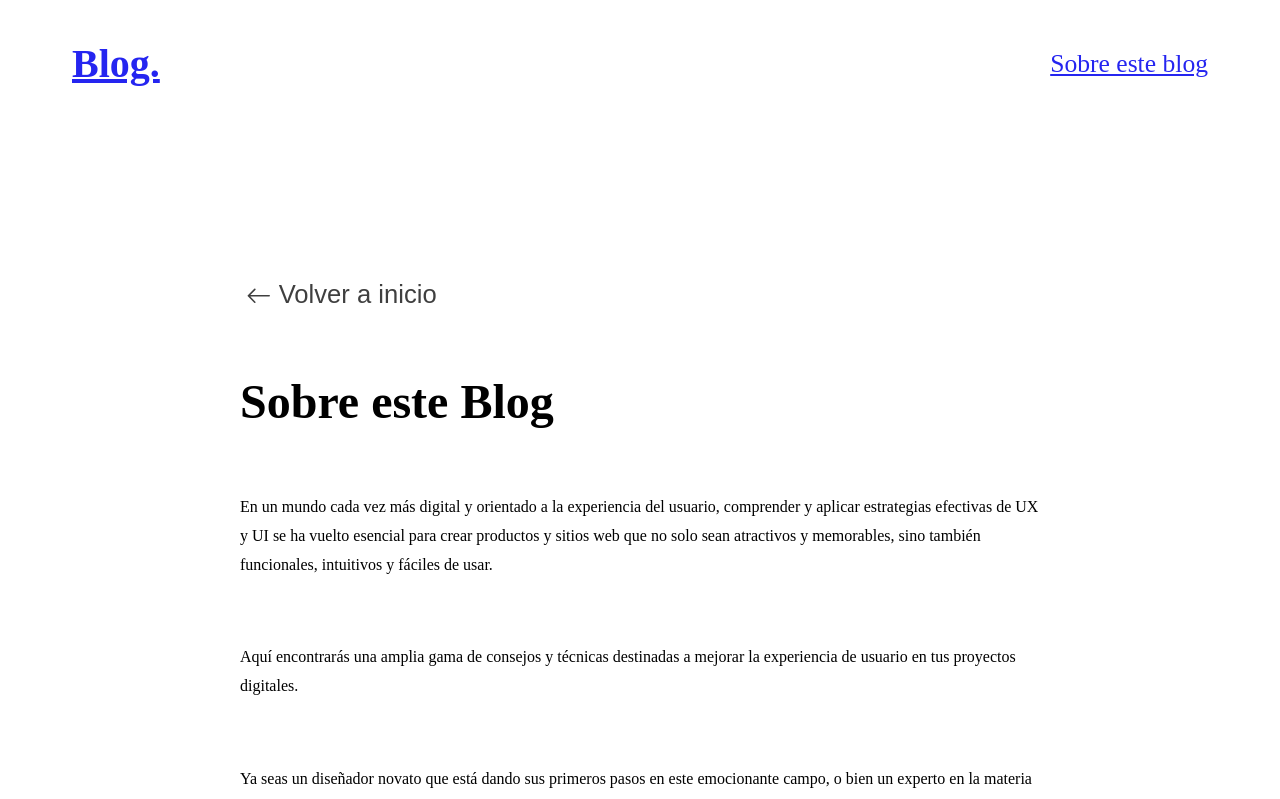
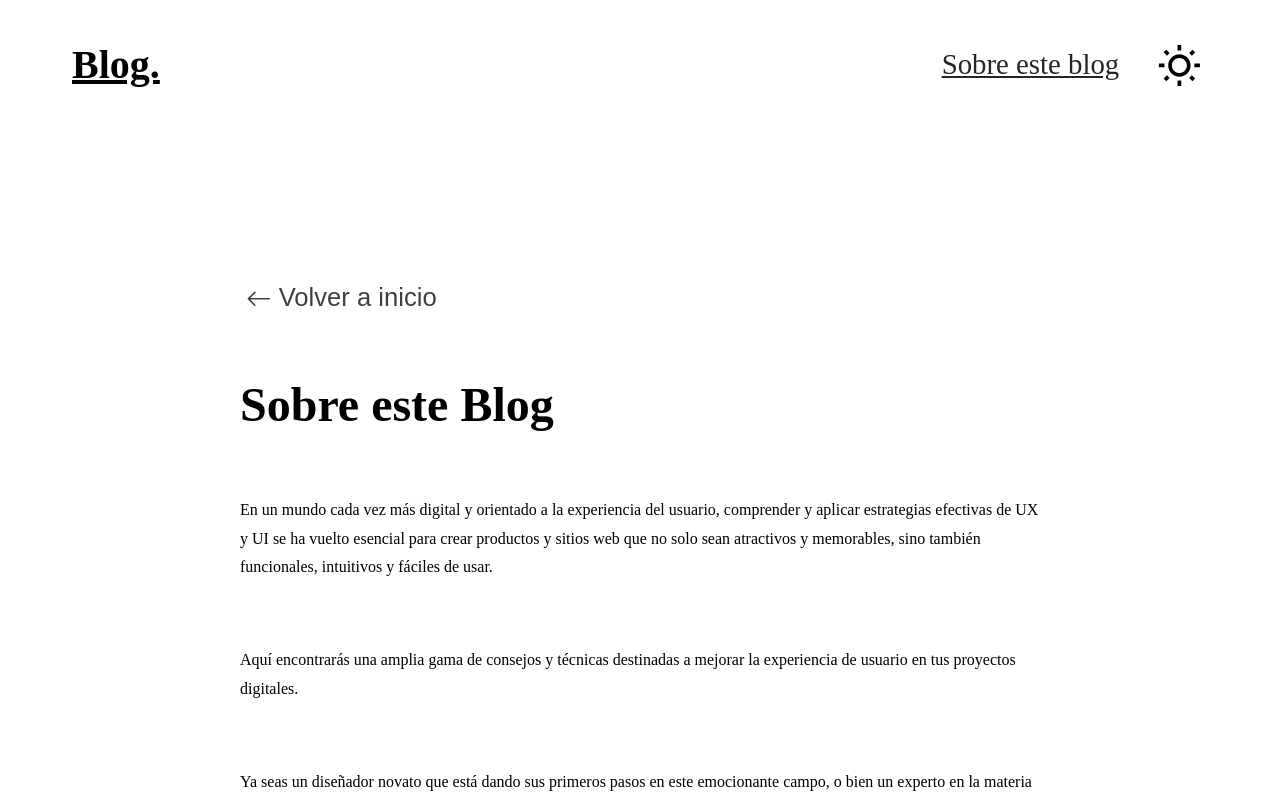
Before and after one commit to LucianoTreachi/Blog-UX-UI, a React (Vite) app: page /sobre-este-blog in a window 1280 px wide. Shown: the top 799 px of the page. Built offline with nearby package versions, Linux system fonts and the light colour scheme; the HTML template or start-up script is replaced by a standard one.

Commit message:
Implementar cambio de Tema (modo-claro, modo-oscuro)

```diff
--- a/src/components/articleDetail/ArticleDetail.module.css
+++ b/src/components/articleDetail/ArticleDetail.module.css
@@ -13,6 +13,7 @@
 .title {
   margin-top: 3rem;
   font-size: 3rem;
+  font-weight: 600;
   line-height: 1.3em;
 }
 
--- a/src/components/articleList/ArticleList.module.css
+++ b/src/components/articleList/ArticleList.module.css
@@ -53,6 +53,7 @@
 
 .cardTitle {
   font-size: 2.4rem;
+  font-weight: 600;
   line-height: 1.3em;
   opacity: .9;
 }
@@ -68,7 +69,7 @@
 
 .cardButton {
   margin-top: 1rem;
-  font-size: 1.6rem;
+  font-size: 1.8rem;
   font-weight: 500;
   color: var(--accent-color);
   border-bottom: 1px solid var(--accent-color);
--- a/src/components/footer/Footer.module.css
+++ b/src/components/footer/Footer.module.css
@@ -1,6 +1,8 @@
 .footer {
   padding: 6rem 4rem;
   background-color: var(--accent-color);
+  background-color: #23272f;
+  background-color: var(--footer);
 }
 
 .container {
@@ -12,7 +14,7 @@
   font-size: 1.8rem;
   font-weight: 400;
   opacity: .9;
-  color: var(--white);
+  color: var(--black);
   text-align: center;
 }
 
--- a/src/components/header/Header.jsx
+++ b/src/components/header/Header.jsx
@@ -1,6 +1,7 @@
 import { AiOutlineMenu, AiOutlineClose } from "react-icons/ai";
 import { Link } from "react-router-dom";
 import { useState } from "react";
+import ThemeButton from "../themeButton/ThemeButton";
 import styles from "./Header.module.css";
 
 export default function Header() {
@@ -18,6 +19,7 @@ export default function Header() {
           <Link className={styles.logo} to="/">
             Blog.
           </Link>
+
           {/* Navigation */}
           <div className={`${styles.menu} ${isOpen && styles.open}`}>
             <AiOutlineClose
@@ -32,6 +34,10 @@ export default function Header() {
               Sobre este blog
             </Link>
           </div>
+
+          {/* Theme */}
+          <ThemeButton />
+
           {/* Hamburguer Menu */}
           <AiOutlineMenu className={styles.openMenuIcon} onClick={toggleMenu} />
         </nav>
--- a/src/components/header/Header.module.css
+++ b/src/components/header/Header.module.css
@@ -12,7 +12,7 @@
 .logo {
   font-size: 2.5rem;
   font-weight: 600;
-  opacity: .85;
+  color: var(--black);
   margin-right: auto;
 }
 
@@ -23,8 +23,9 @@
 }
 
 .menuLink {
-  font-size: 1.6rem;
+  font-size: 1.8rem;
   font-weight: 500;
+  color: var(--black);
   opacity: .85;
   transition: var(--transition);
 }
@@ -62,7 +63,7 @@
     width: 100%;
     height: 100vh;
     overflow-y: auto;
-    background-color: rgba(18, 18, 18, .95);
+    background-color: var(--background-navbar);
     backdrop-filter: blur(10px);
     z-index: 3;
     display: flex;
@@ -84,12 +85,8 @@
     top: 2rem;
     right: 2rem;
     font-size: 3rem;
-    color: var(--white);
+    color: var(--black);
     cursor: pointer;
     z-index: 4;
   }
-
-  .menuLink {
-    color: var(--white);
-  }
 }
--- a/src/components/scrollToTop/ScrollToTop.jsx
+++ b/src/components/scrollToTop/ScrollToTop.jsx
@@ -1,4 +1,4 @@
-import { FiArrowUp } from "react-icons/fi";
+import { FaArrowUp } from "react-icons/fa6";
 import { useEffect, useState } from "react";
 import styles from "./ScrollToTop.module.css";
 
@@ -31,7 +31,7 @@ const ScrollToTop = () => {
     <>
       {isVisible && (
         <button onClick={scrollToTop} className={styles.button}>
-          <FiArrowUp />
+          <FaArrowUp />
         </button>
       )}
     </>
--- a/src/components/scrollToTop/ScrollToTop.module.css
+++ b/src/components/scrollToTop/ScrollToTop.module.css
@@ -2,9 +2,10 @@
   position: fixed;
   right: 2rem;
   bottom: 3rem;
-  width: 4.5rem;
-  height: 4.5rem;
+  width: 5.2rem;
+  height: 5.2rem;
   background-color: var(--black);
+  background-color: var(--accent-color);
   color: var(--white);
   border: none;
   border-radius: 50%;
@@ -15,9 +16,4 @@
   display: flex;
   justify-content: center;
   align-items: center;
-  transition: background-color 0.3s, transform 0.3s;
 }
-
-.button:hover {
-  background-color: #0056b3;
-}
--- /dev/null
+++ b/src/components/themeButton/ThemeButton.jsx
@@ -0,0 +1,40 @@
+import { useEffect, useRef, useState } from "react";
+import { MdOutlineWbSunny } from "react-icons/md";
+import { FiMoon } from "react-icons/fi";
+import styles from "./ThemeButton.module.css";
+
+export default function ThemeButton() {
+  const [isDarkTheme, setIsDarkTheme] = useState(() => {
+    const storedTheme = localStorage.getItem("theme");
+    return storedTheme === "dark";
+  });
+  const htmlElementRef = useRef(document.querySelector("html"));
+
+  useEffect(() => {
+    if (isDarkTheme) {
+      htmlElementRef.current.classList.add("dark-theme");
+    } else {
+      htmlElementRef.current.classList.remove("dark-theme");
+    }
+  }, [isDarkTheme]);
+
+  const toggleTheme = () => {
+    const newTheme = !isDarkTheme;
+    setIsDarkTheme(newTheme);
+    localStorage.setItem("theme", newTheme ? "dark" : "light");
+  };
+
+  return (
+    <button
+      className={styles.themeButton}
+      onClick={toggleTheme}
+      aria-label="Cambiar el tema"
+    >
+      {isDarkTheme ? (
+        <FiMoon className={styles.moonIcon} />
+      ) : (
+        <MdOutlineWbSunny className={styles.sunIcon} />
+      )}
+    </button>
+  );
+}
--- /dev/null
+++ b/src/components/themeButton/ThemeButton.module.css
@@ -0,0 +1,13 @@
+.themeButton {
+  border: 0;
+  background: none;
+  margin-left: 2rem;
+  cursor: pointer;
+  transform: translateY(3px);
+}
+
+.sunIcon,
+.moonIcon {
+  font-size: 2.8rem;
+  color: var(--black);
+}
--- a/src/main.css
+++ b/src/main.css
@@ -4,9 +4,21 @@
   --white: #f8f5f8;
   --black: #27262e;
   --accent-color: #4f46e4;
+  --background-btn: #e9e7e7;
+  --background-navbar: rgba(240, 240, 240, .95);
+  --footer: #e8e6e7;
 
   --transition: .3s;
   --animation-fade-in: fade-in .4s backwards .2s;
+}
+
+.dark-theme {
+  --white: #1c1f25;
+  --black: #f8f5f8;
+  --accent-color: #8c87e9;
+  --background-btn: #181818;
+  --background-navbar: rgba(18, 18, 18, .95);
+  --footer: #23272f;
 }
 
 * {
@@ -21,6 +33,7 @@ html {
 
 body {
   font-family: system-ui, -apple-system, BlinkMacSystemFont, 'Segoe UI', Roboto, Oxygen, Ubuntu, Cantarell, 'Open Sans', 'Helvetica Neue', sans-serif;
+  background-color: var(--white);
   color: var(--black);
 }
 
```
